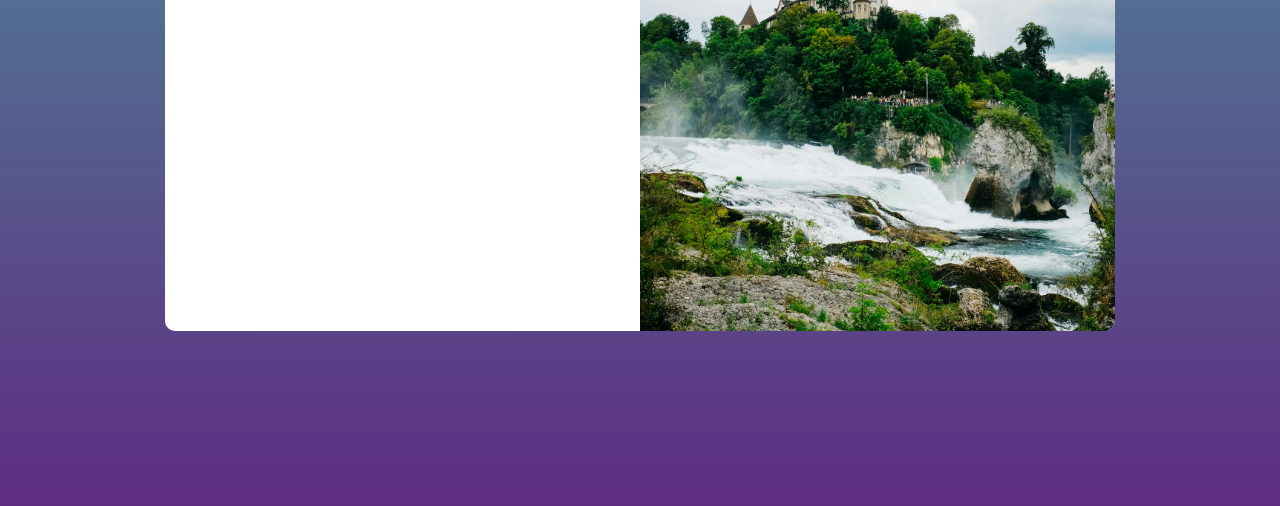
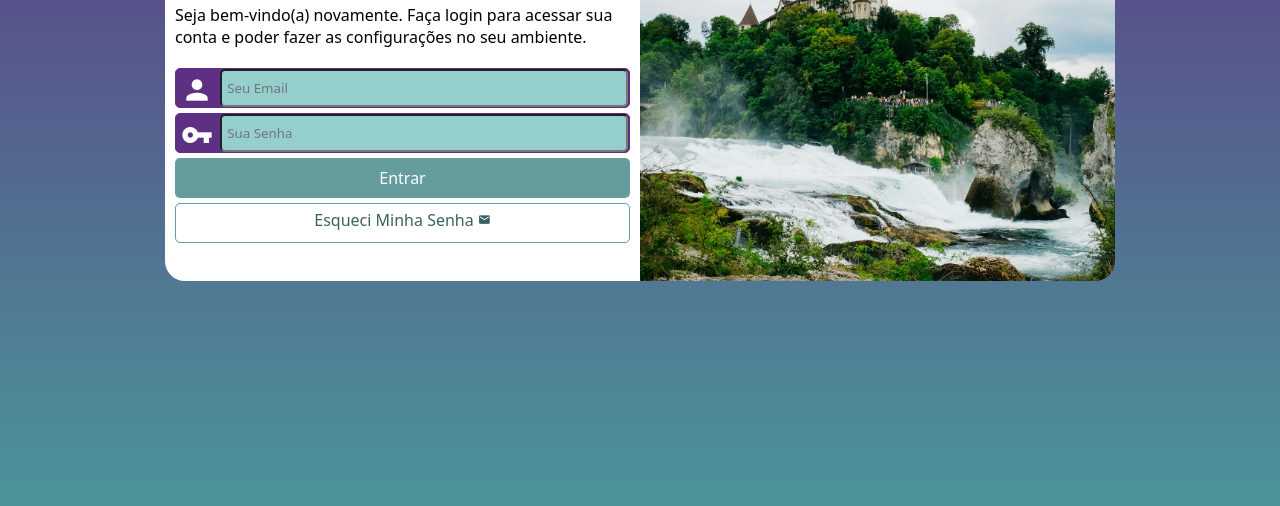
Before and after one commit to Lucas-Raizaro/projeto-login, a plain HTML site: page index.html in a window 1280 px wide. Shown: the part 294-800 px from the top of the page. Drawn offline with Linux system fonts and the light colour scheme.

Commit message:
criei tela de login

```diff
--- a/estilos/media-query.css
+++ b/estilos/media-query.css
@@ -7,6 +7,7 @@
 
   main{
     width: 80vw;
+    height: 300px;
   }
 
   section{
@@ -16,27 +17,37 @@
 
   section > div#imagem{
     float: left;
-    width: 40%;
+    width: 30%;
     height: 100%;
   }
 
   section div#login{
     float: right;
-    width: 60%;
+    width: 70%;
   }
+
+  div#login h1{
+    text-align: center;
+    margin-bottom: 10px;
+    font-size: 2em;
+  }
+
+  div#login p{
+      font-size: 0.8em;
+    }
 }
 
 @media screen and (min-width: 992px) {
 
   body{
-    background-image: linear-gradient(to top, #5F2C82, #4B959A);
+    background-image: linear-gradient(to bottom, #5F2C82, #4B959A);
   }
 
 
   main{
     width: 950px;
 
-    height: 450px;
+    height: 350px;
   }
 
   section{
@@ -54,6 +65,17 @@
     width: 50%;
   }
 
+  div#login h1{
+    text-align: center;
+    margin-bottom: 10px;
+    font-size: 2em;
+  }
+
+  div#login p{
+      font-size: 1em;
+      margin: 20px 0px;
+    }
+
 
 
 }
--- a/estilos/style.css
+++ b/estilos/style.css
@@ -23,15 +23,16 @@ main{
   position: absolute;
   top: 50%;
   left: 50%;
-  transform: translate(-50%, -50%);
+
   background-color: white;
-  border-radius: 10px;
+  border-radius: 20px;
   height: 500px;
   width: 250px;
 
   overflow: hidden;
   transition: width .2s, height .2s;
   transition-timing-function: ease;
+  transform: translate(-50%, -50%);
 }
 
 div#imagem{
@@ -48,3 +49,82 @@ div#login{
   padding: 10px;
   display: block;
 }
+
+div#login h1{
+  text-align: center;
+  margin-bottom: 10px;
+}
+
+  div#login p{
+    font-size: 0.8em;
+  }
+
+  .fundo{
+    background-color: #5E3083;
+    height: 40px;
+    width: 100%;
+    display: block;
+    margin: 5px 0px;
+    border-radius: 5px;
+    border: 1px solid #5E3083;
+  }
+
+  div.fundo > i{
+    color: white;
+    font-size: 2em;
+    width: 40px;
+    padding: 5px
+  }
+
+  div.fundo input {
+    background-color: #94CFCD;
+    padding: 5px;
+    height: 100%;
+    width: calc(100% - 45px);
+
+    border-radius: 5px;transform: translateY(-13px);
+  }
+
+
+
+
+
+  form input[type=submit]{
+    display: block;
+    width: 100%;
+    height: 40px;
+    border-radius: 5px;
+    border: none;
+    background-color: #649d9b;
+    color: white;
+    font-size: 1em;
+    margin-top: 5px;
+    cursor: pointer;
+  }
+
+  form > input[type=submit]:hover{
+    background-color: #2D6462;
+  }
+
+  form > a.link{
+    text-align: center;
+    display: block;
+    width: 100%;
+    border: 1px solid #649d9b;
+    cursor: pointer;
+    height: 40px;
+    border-radius: 5px;
+    color: #386361;
+    font-size: 1em;
+    margin-top: 5px;
+    text-decoration: none;
+  }
+
+  form > a.link:hover{
+    background-color: #6CD3CF;
+  }
+
+  form > a.link > i{
+    padding-top: 10px;
+    font-size: 0.8em;
+  }
--- a/index.html
+++ b/index.html
@@ -3,7 +3,7 @@
 <head>
   <meta charset="UTF-8">
   <meta name="viewport" content="width=device-width, initial-scale=1.0">
-
+  <link href="https://fonts.googleapis.com/icon?family=Material+Icons" rel="stylesheet">
   <link rel="stylesheet" href="estilos/style.css">
   <link rel="stylesheet" href="estilos/media-query.css">
 
@@ -20,6 +20,22 @@
           Seja bem-vindo(a) novamente. Faça login para acessar sua conta e poder fazer as configurações no seu ambiente.
         </p>
         <form action="login.php" method="post">
+
+          <div class="fundo">
+            <i class="material-icons" id="burguer">person</i>
+            <input type="email" name="email" id="iemail" required placeholder="Seu Email" autocomplete="email">
+          </div>
+
+          <div class="fundo">
+            <i class="material-icons" id="burguer">vpn_key</i>
+            <input type="password" name="senha" id="isenha" required min="1" max="8" placeholder="Sua Senha"  autocomplete="current-password">
+          </div>
+
+          <input type="submit" value="Entrar">
+
+          <a href="esqueci.html" class="link">
+            Esqueci Minha Senha <i class="material-icons" id="mail">mail</i>
+          </a>
         </form>
       </div>
     </section>
```
